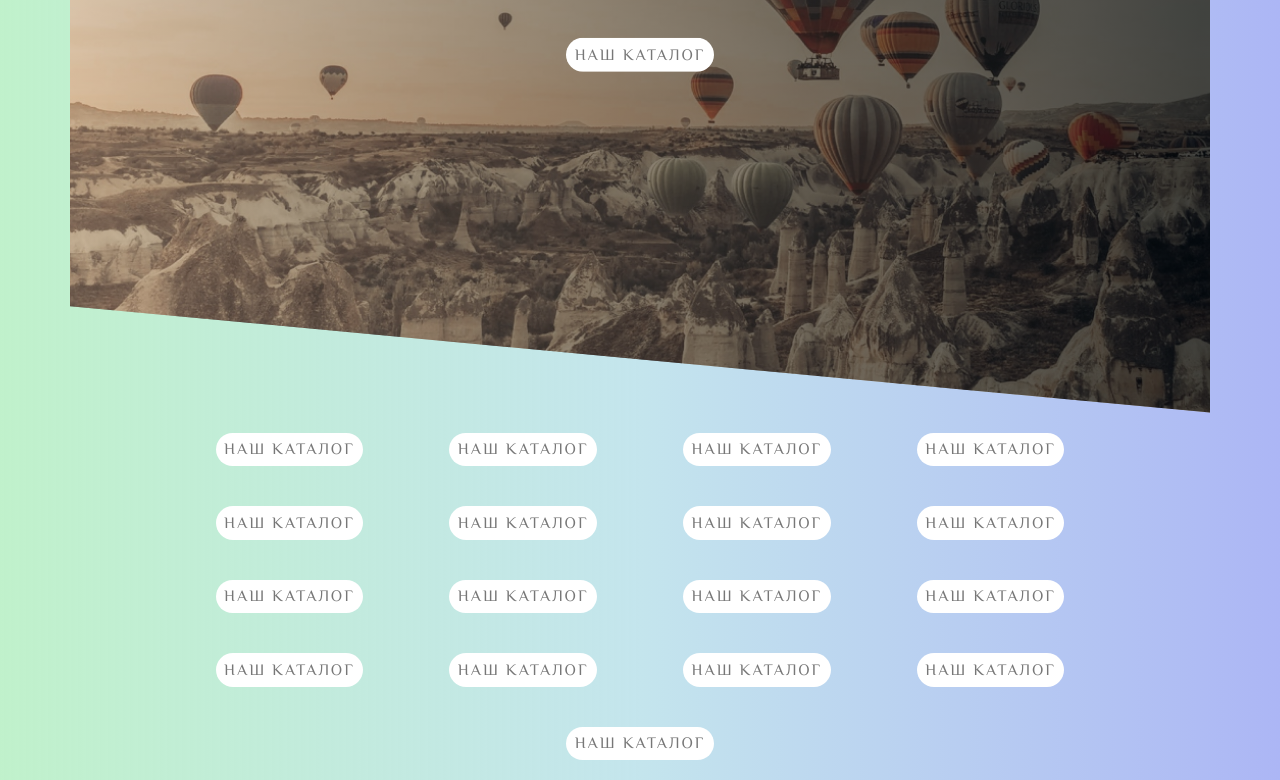
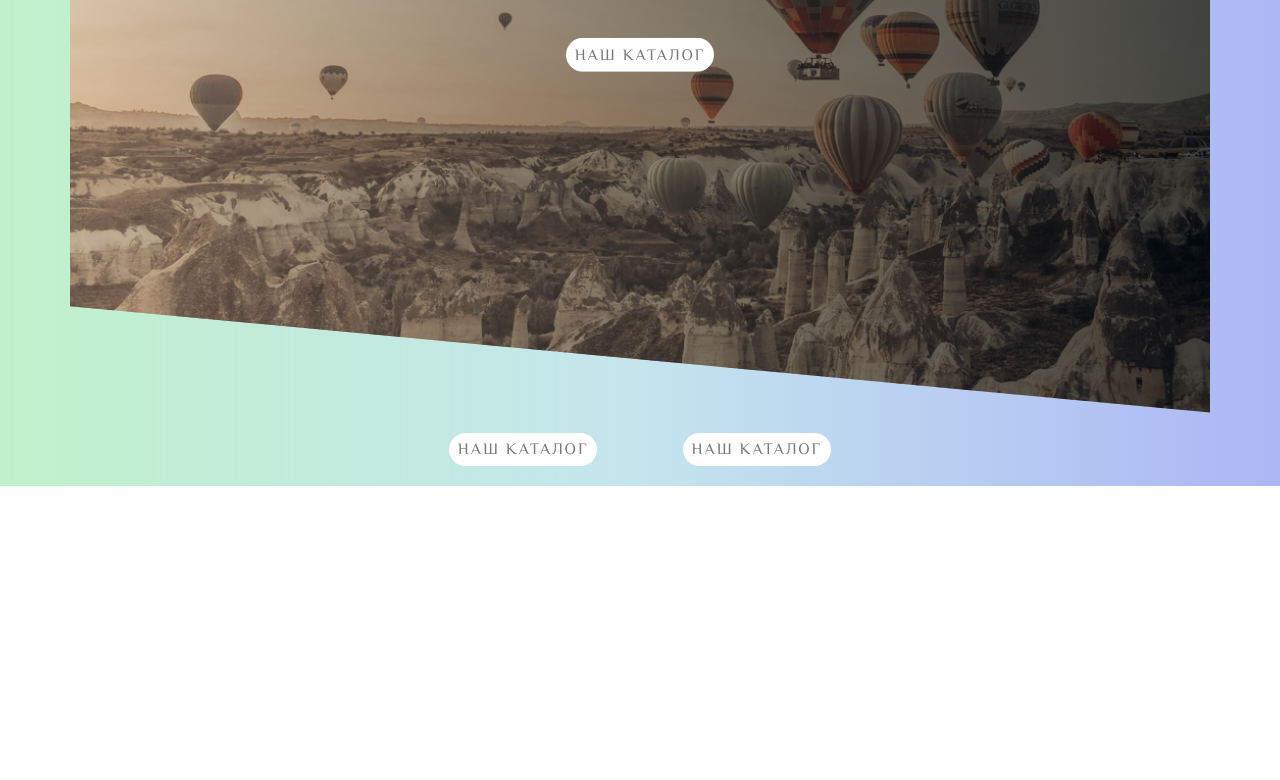
Before and after one commit to Alekseichess/balons, a plain HTML site: page src/index.html in a window 1280 px wide. Shown: the part 1159-1939 px from the top of the page. After the commit the page ends 1645 px from the top, so only its background shows below. Drawn offline with nearby package versions, Linux system fonts and the light colour scheme.

Commit message:
new-commit-new

```diff
--- a/src/index.html
+++ b/src/index.html
@@ -48,22 +48,6 @@
                 <div class="btn-now">
                     <a href="#" class="btn btn_animated">наш каталог</a>
                     <a href="#" class="btn btn_animated">наш каталог</a>
-                    <a href="#" class="btn btn_animated">наш каталог</a>
-                    <a href="#" class="btn btn_animated">наш каталог</a>
-                    <a href="#" class="btn btn_animated">наш каталог</a>
-                    <a href="#" class="btn btn_animated">наш каталог</a>
-                    <a href="#" class="btn btn_animated">наш каталог</a>
-                    <a href="#" class="btn btn_animated">наш каталог</a>
-                    <a href="#" class="btn btn_animated">наш каталог</a>
-                    <a href="#" class="btn btn_animated">наш каталог</a>
-                    <a href="#" class="btn btn_animated">наш каталог</a>
-                    <a href="#" class="btn btn_animated">наш каталог</a>
-                    <a href="#" class="btn btn_animated">наш каталог</a>
-                    <a href="#" class="btn btn_animated">наш каталог</a>
-                    <a href="#" class="btn btn_animated">наш каталог</a>
-                    <a href="#" class="btn btn_animated">наш каталог</a>
-                    <a href="#" class="btn btn_animated">наш каталог</a>
-
                 </div>
             </div>
         </div>
```
